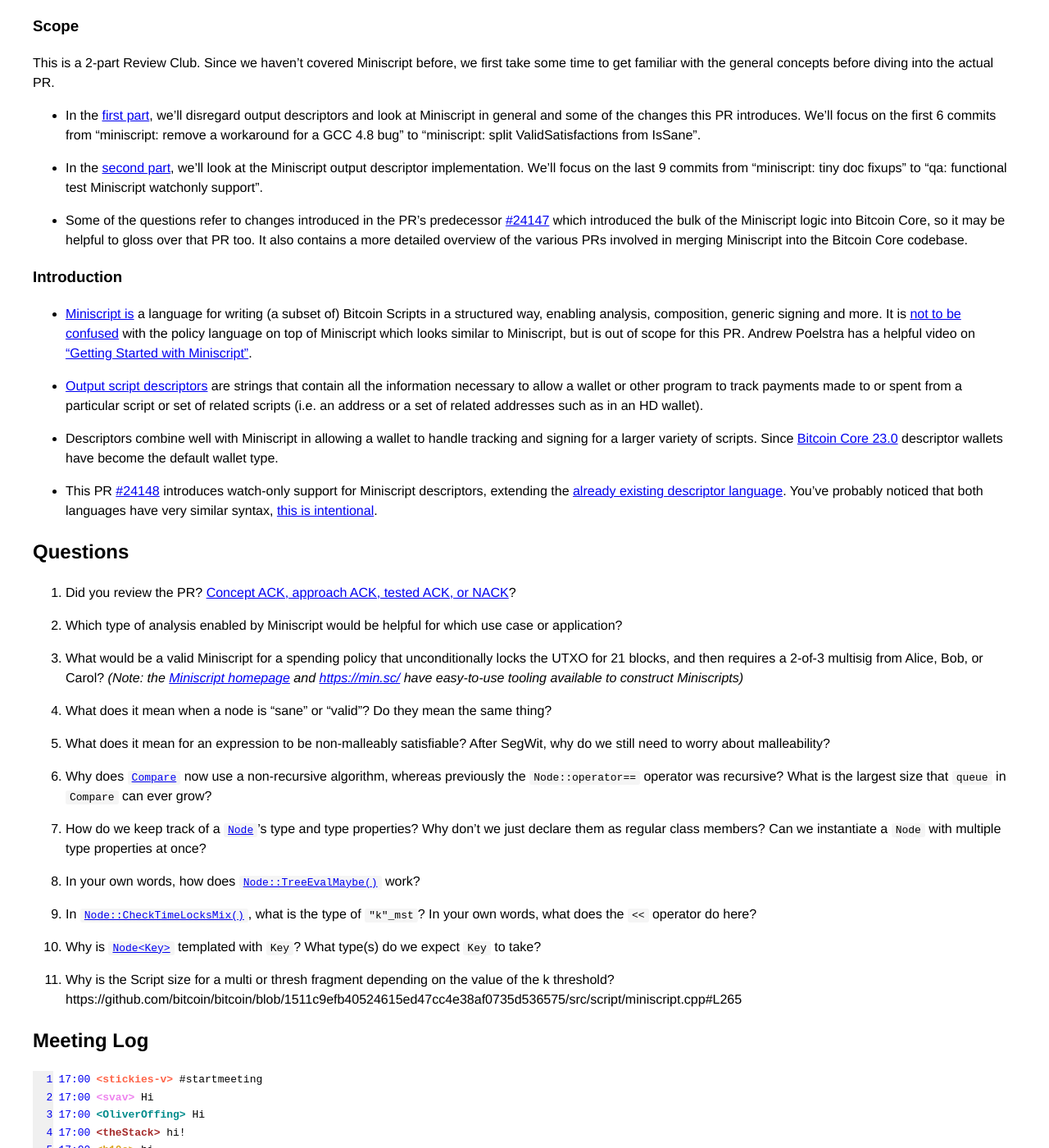
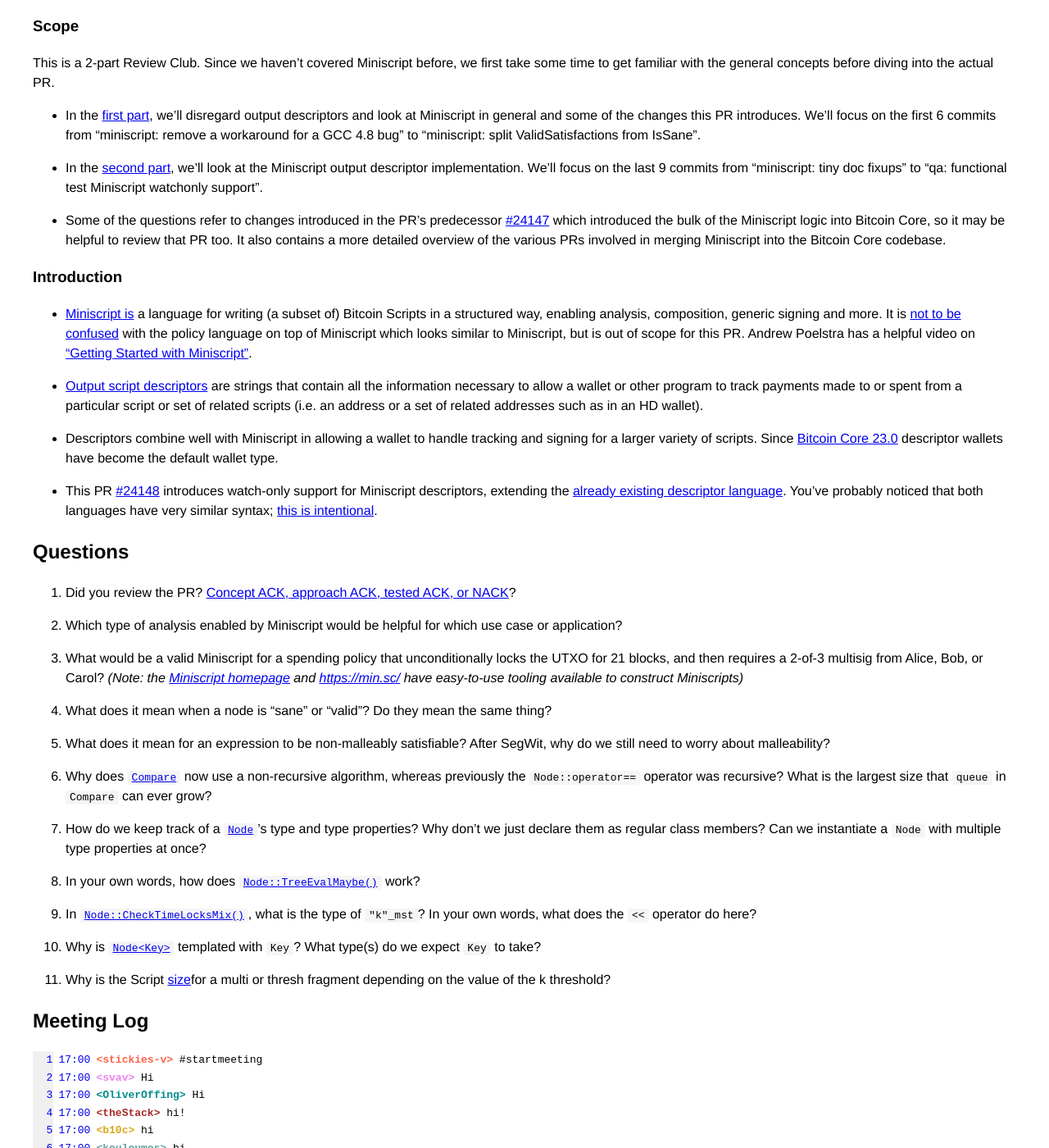
Before and after one commit to bitcoin-core-review-club/website, a Jekyll site: the page built from _posts/2022-05-18-#24148.md, in a window 1280 px wide and 1400 px high, scrolled down 403 px. Shown: the whole window at 82% size. Built offline with Jekyll 4.4.1, drawn with Linux system fonts in a browser that asks for light colours.

Commit message:
small fixups to n24148
- Suggest "it may be helpful to review" instead of "it may be helpful to gloss over"
- Embed link instead of pasting as raw text
- Use semicolon instead of comma

```diff
--- a/_posts/2022-05-18-#24148.md
+++ b/_posts/2022-05-18-#24148.md
@@ -20,7 +20,7 @@
 
 - In the [second part](https://bitcoincore.reviews/24148-2), we'll look at the Miniscript output descriptor implementation. We'll focus on the last 9 commits from "miniscript: tiny doc fixups" to "qa: functional test Miniscript watchonly support".
 
-- Some of the questions refer to changes introduced in the PR's predecessor [#24147](https://github.com/bitcoin/bitcoin/pull/24147) which introduced the bulk of the Miniscript logic into Bitcoin Core, so it may be helpful to gloss over that PR too. It also contains a more detailed overview of the various PRs involved in merging Miniscript into the Bitcoin Core codebase.
+- Some of the questions refer to changes introduced in the PR's predecessor [#24147](https://github.com/bitcoin/bitcoin/pull/24147) which introduced the bulk of the Miniscript logic into Bitcoin Core, so it may be helpful to review that PR too. It also contains a more detailed overview of the various PRs involved in merging Miniscript into the Bitcoin Core codebase.
 
 
 ### Introduction
@@ -31,7 +31,7 @@
 
 - Descriptors combine well with Miniscript in allowing a wallet to handle tracking and signing for a larger variety of scripts. Since [Bitcoin Core 23.0](https://bitcoincore.org/en/releases/23.0/) descriptor wallets have become the default wallet type.
 
-- This PR [#24148](https://github.com/bitcoin/bitcoin/pull/24148) introduces watch-only support for Miniscript descriptors, extending the [already existing descriptor language](https://github.com/bitcoin/bitcoin/blob/master/doc/descriptors.md). You've probably noticed that both languages have very similar syntax, [this is intentional](https://github.com/bitcoin/bitcoin/pull/16800#issuecomment-583559190).
+- This PR [#24148](https://github.com/bitcoin/bitcoin/pull/24148) introduces watch-only support for Miniscript descriptors, extending the [already existing descriptor language](https://github.com/bitcoin/bitcoin/blob/master/doc/descriptors.md). You've probably noticed that both languages have very similar syntax; [this is intentional](https://github.com/bitcoin/bitcoin/pull/16800#issuecomment-583559190).
 
 
 ## Questions
@@ -56,7 +56,7 @@
 
 1. Why is [`Node<Key>`]((https://github.com/darosior/bitcoin/blob/ec72f351134bed229baaefc8ffaa1f72688c5435/src/script/miniscript.h#L280)) templated with `Key`? What type(s) do we expect `Key` to take?
 
-1. Why is the Script size for a multi or thresh fragment depending on the value of the k threshold? https://github.com/bitcoin/bitcoin/blob/1511c9efb40524615ed47cc4e38af0735d536575/src/script/miniscript.cpp#L265
+1. Why is the Script [size](https://github.com/bitcoin/bitcoin/blob/1511c9efb40524615ed47cc4e38af0735d536575/src/script/miniscript.cpp#L265)for a multi or thresh fragment depending on the value of the k threshold?
 
 
 ## Meeting Log
```
Also changed, not shown: _posts/2022-05-25-#24148-2.md (+1 -1 lines).
